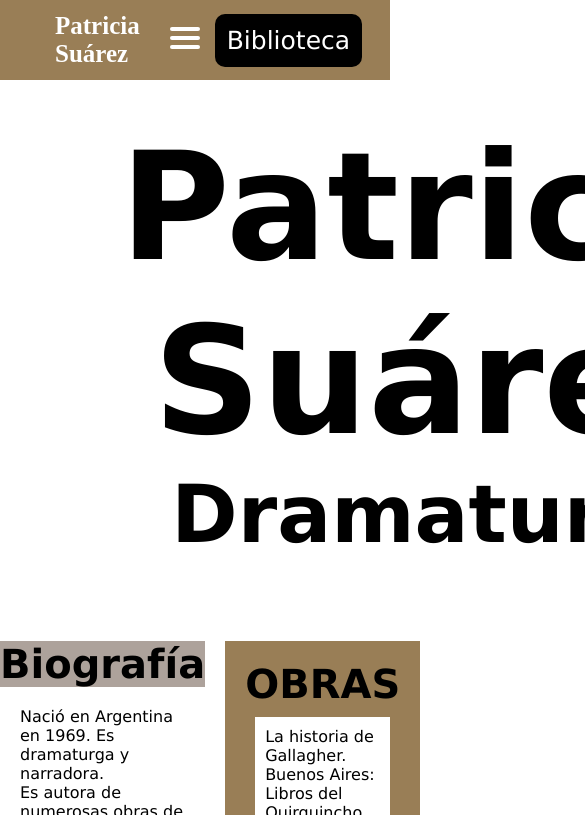
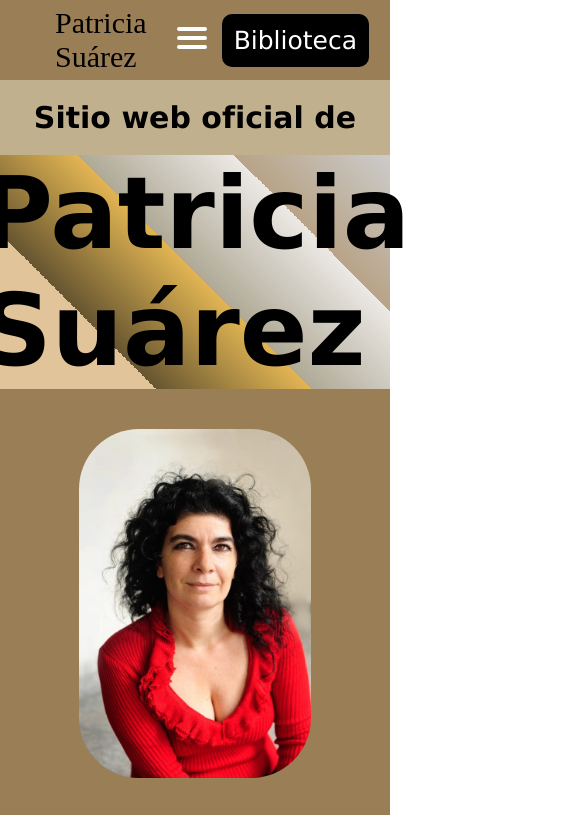
Before and after one commit to KarinaReverter/web-patricia-Suarez, a plain HTML site: page index.html in a window 390 px wide. Shown: the top 815 px of the page, 585 px wide, since content can reach past the window. Drawn offline with Linux system fonts and the light colour scheme.

Commit message:
agregado de responsive

```diff
--- a/css/dramas.css
+++ b/css/dramas.css
@@ -98,38 +98,46 @@ estético a un elemento, usando la propiedad content . Este elemento se muestra
   background-color: white;
 
 }
-.img{
-  width:800px;
 
-
-}
 
 .img img{
   width: 100%;
   border-radius: 10px;
   margin: 5px;
   display: flex;
-  justify-content: flex-start;
-  align-items: flex-start;
-}
-.carta{
-  background-color: rgb(0,0,0);
-  display: flex;
   justify-content: center;
   align-items: center;
-  padding: 50px 15px;
-  margin: 10px;
+}
+.carta {
+  background-color: black;
+  display: flex;
+  flex-direction: column;
+  justify-content: center;
+  align-items: center;
+  padding: 20px;
   border: solid 10px;
   color:rgb(173, 162, 155);
+  margin: 10px;
+}
 
 
+ .img {
+  margin: 10px;
+  }
+
+  .info {
+    text-align: center;
   }
 
   h1{
     color:white ;
     margin: 15px;
-  font-size: 40px;
+    font-size: 25px;
+    text-align: center;
   }
+
+
+
 
 h2{
   color: rgb(153, 126, 86);
@@ -189,6 +197,12 @@ a{
   border-radius: 10px;
 }
 
+@media (max-width: 576px) {
+  .img img {
+    height: auto;
+  }
+}
+
 
 @media (max-width: 768px) {
   .nav-items {
@@ -207,6 +221,12 @@ a{
 
   .nav-items a {
     text-align: center;
+    color: rgb(153, 126, 86);
+  }
+
+  .nav-logo {
+
+    font-size: 30px;
   }
 
   .nav-toggle {
@@ -245,10 +265,34 @@ a{
     transform: translatex(0) !important
   }
 
-  .nav-logo {
-    font-weight: bold;
+
+ .cont-main {
+      grid-template-columns: 1fr ;
+    }
+
+
+
+    h1 {
       font-size: 25px;
-    margin: 15px;
-    color: white;
+    }
+   h2 {
+      font-size: 20px;
+      justify-content: left;
+      align-items: start;
+    }
+
+    p {
+      font-size: 12px;
+    }
+
+
+    .img{
+      width:300px;
+
+
+    }
+
+    .img img {
+      max-width: 100%;
     }
   }
--- a/css/index.css
+++ b/css/index.css
@@ -1,4 +1,3 @@
-
 * {
   margin: 0px;
   padding: 0px;
@@ -69,7 +68,7 @@ estético a un elemento, usando la propiedad content . Este elemento se muestra
   position: absolute;
   background-color: #f9f9f9;
   min-width: 160px;
-  box-shadow: 0px 8px 16px 0px rgba(0,0,0,0.2);
+  box-shadow: 0px 8px 16px 0px rgba(0, 0, 0, 0.2);
   z-index: 1;
 }
 
@@ -89,57 +88,69 @@ estético a un elemento, usando la propiedad content . Este elemento se muestra
   display: block;
 }
 
-.contenedor {
-  display: flex; /* Utilizamos flexbox para alinear elementos en fila */
-  align-items: center; /* Centra verticalmente los elementos */
+/* Estilos base */
+.sitio-web {
+  background-color: rgb(192, 176, 141);
+  display: flex;
+  justify-content: center;
+  align-items: center;
+  padding: 20px;
+}
 
+.sitio-web h3 {
+  font-size: 30px;
+}
+
+.nombre {
+  display: flex;
+  justify-content: center;
+  align-items: center;
+}
+
+.nombre h1 {
+  font-size: 150px;
+}
+
+.cont-img-definicon {
+  display: grid;
+  grid-template-columns: 1fr 1fr;
 }
 
 .cont-img {
-  margin-right: 0px; /* Espacio de separación entre la imagen y el texto */
-  margin-left: 80px;
-  margin-top: 20px;
-
+  background-color: rgb(153, 126, 86);
+  display: flex;
+  justify-content: center;
+  align-items: center;
 }
 
 .cont-img img {
-  max-width: 100%; /* Para que la imagen se ajuste al contenedor */
-  display: block; /* Evita que la imagen genere espacio adicional */
-  border-radius: 50px;
+  max-width: 100%;
+  max-height: 100%;
+  border-radius: 100px;
+  padding: 40px;
 }
 
-.cont-texto {
-  flex: 1; /* El texto ocupará el espacio restante */
-  text-align: center; /* Centra el texto horizontalmente */
-
- margin: 40px;
-
+.definicion {
+  display: flex;
+  justify-content: center;
+  align-items: center;
 }
 
-.cont-texto h1,
-.cont-texto h2 {
-  margin: 0; /* Elimina el margen predeterminado de los encabezados */
-
+.definicion h3 {
+  font-size: 40px;
+  padding: 20px;
 }
 
-.cont-texto h1{
-  font-size: 150px;
-}
-
-.cont-texto h2{
-  font-size: 80px;
-}
-
-.cont-img2 img{
-  margin-right: 40px;
+.nombre,
+.definicion {
+  background-image: linear-gradient(45deg, #e2c49b 25%, #665530 25%, #e2b553 50%, #afa996 50%, #ece9e5 75%, #b8a387 75%, #cccccc 100%);
 }
 
 .biografia {
   display: grid;
   grid-template-columns: 1fr 1fr;
-  gap: 20px; /* Espacio de separación entre cada recuadro */
+  gap: 20px;
   margin-top: 40px;
-
 }
 
 .biografia h2 {
@@ -151,30 +162,32 @@ estético a un elemento, usando la propiedad content . Este elemento se muestra
   padding: 10px;
 }
 
-.mi-historia h2{
+.mi-historia h2 {
   display: flex;
   justify-content: center;
   align-items: center;
   background-color: rgb(173, 162, 155);
 }
-.obras{
+
+.obras {
   background-color: rgb(153, 126, 86);
   padding: 20px;
 }
-.obras h2{
+
+.obras h2 {
   display: flex;
   justify-content: center;
   align-items: center;
 }
 
-.obras p{
+.obras p {
   display: flex;
   justify-content: center;
   align-items: center;
   background-color: white;
 }
 
-.footer{
+.footer {
   display: flex;
   justify-content: center;
   align-items: center;
@@ -186,7 +199,6 @@ estético a un elemento, usando la propiedad content . Este elemento se muestra
 .contacto {
   display: flex;
   justify-content: center;
-
 }
 
 .contacto a {
@@ -200,6 +212,26 @@ estético a un elemento, usando la propiedad content . Este elemento se muestra
 }
 
 /*media queris*/
+
+
+@media (max-width: 576px) {
+  .nombre h1 {
+    font-size: 100px;
+  }
+  .definicion h3 {
+    font-size: 30px;
+  }
+  .biografia h2 {
+    font-size: 30px;
+  }
+
+  .cont-img img {
+    max-width: 80%;
+  }
+}
+
+
+
 
 @media (max-width: 768px) {
   .nav-items {
@@ -218,6 +250,12 @@ estético a un elemento, usando la propiedad content . Este elemento se muestra
 
   .nav-items a {
     text-align: center;
+    color: rgb(153, 126, 86);
+  }
+
+  .nav-logo {
+
+    font-size: 30px;
   }
 
   .nav-toggle {
@@ -256,11 +294,8 @@ estético a un elemento, usando la propiedad content . Este elemento se muestra
     transform: translatex(0) !important
   }
 
-  .nav-logo {
-    font-weight: bold;
-    font-size: 25px;
-    margin: 15px;
-    color: white;
+  .cont-img-definicon,
+  .biografia {
+    grid-template-columns: 1fr;
   }
-
 }
--- a/css/micro-teatro.css
+++ b/css/micro-teatro.css
@@ -98,37 +98,51 @@ estético a un elemento, usando la propiedad content . Este elemento se muestra
   background-color: white;
 
 }
-.img{
-  width:800px;
+
+.img {
+  width: 400px;
 
 
 }
 
-.img img{
+.img img {
   width: 100%;
   border-radius: 10px;
   margin: 5px;
   display: flex;
-  justify-content: flex-start;
-  align-items: flex-start;
-}
-.carta{
-  background-color: rgb(0,0,0);
-  display: flex;
   justify-content: center;
   align-items: center;
-  padding: 50px 15px;
-  margin: 10px;
+}
+
+.carta {
+  background-color: black;
+  display: flex;
+  flex-direction: column;
+  justify-content: center;
+  align-items: center;
+  padding: 20px;
   border: solid 10px;
   color:rgb(173, 162, 155);
+  margin: 10px;
+}
+
+.img {
+  margin: 10px;
 
 
 }
 
+.info {
+  text-align: center;
+}
+
+
+
 h1{
   color:white ;
   margin: 15px;
-  font-size: 40px;
+  font-size: 25px;
+  text-align: center;
 }
 
 h2{
@@ -192,6 +206,11 @@ a{
 
 
 
+@media (max-width: 576px) {
+  .img img {
+    height: auto;
+  }
+}
 
 
 @media (max-width: 768px) {
@@ -211,6 +230,12 @@ a{
 
   .nav-items a {
     text-align: center;
+    color: rgb(153, 126, 86);
+  }
+
+  .nav-logo {
+
+    font-size: 30px;
   }
 
   .nav-toggle {
@@ -249,10 +274,34 @@ a{
     transform: translatex(0) !important
   }
 
-  .nav-logo {
-    font-weight: bold;
+
+ .cont-main {
+      grid-template-columns: 1fr ;
+    }
+
+
+
+    h1 {
       font-size: 25px;
-    margin: 15px;
-    color: white;
+    }
+   h2 {
+      font-size: 20px;
+      justify-content: left;
+      align-items: start;
+    }
+
+    p {
+      font-size: 12px;
+    }
+
+
+    .img{
+      width:300px;
+
+
+    }
+
+    .img img {
+      max-width: 100%;
     }
   }
--- a/index.html
+++ b/index.html
@@ -37,18 +37,26 @@
 
         </div>
 
-        <div class="contenedor">
+        <div class="sitio-web">
+            <h3>Sitio web oficial de </h3>
+        </div>
+        <div class="nombre">
+            <h1>Patricia Suárez</h1>
+        </div>
+        <section class="cont-img-definicon">
             <div class="cont-img">
                 <img src="./fotos/foto-portada-4.jpg" alt="foto de portada de Patricia Suárez">
             </div>
-            <div class="cont-texto">
-                <h1>Patricia Suárez</h1>
-                <h2>Dramaturga</h2>
+            <div class="definicion">
+                <h3>Patricia Suárez ha cultivando todos los géneros: es dramaturga, narradora, ensayista y poeta. <br>
+                    "Más que un pretexto, escribir es un camino para abrirse a los demás y en
+                    ese proceso abrir la propia cabeza"</h3>
             </div>
-            <div class="cont-img2">
-                <img src="./fotos/foto-portada-3.jpg" alt="foto de portada de Patricia Suárez">
-            </div>
-        </div>
+        </section>
+
+
+
+
 
         <div class="biografia">
             <div class="mi-historia">
```
Also changed, not shown: html/dramas.html (+3 -22 lines), html/micro-teatro.html (+12 -27 lines), css/comedias.css (line endings or trailing spaces), css/contacto.css (line endings or trailing spaces), css/suspenso.css (line endings or trailing spaces), html/comedias.html (line endings or trailing spaces), html/contacto.html (line endings or trailing spaces), html/suspenso.html (line endings or trailing spaces), js/nav.js (line endings or trailing spaces), js/nav2.js (line endings or trailing spaces). Lines whose indentation alone changed are shown as unchanged.
